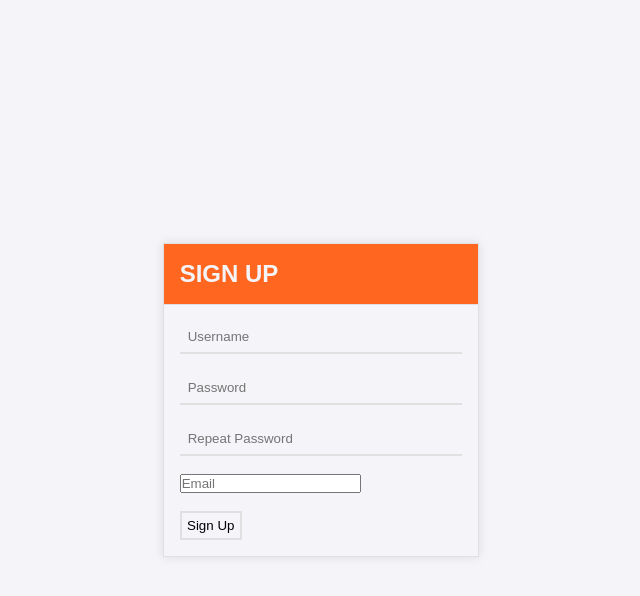
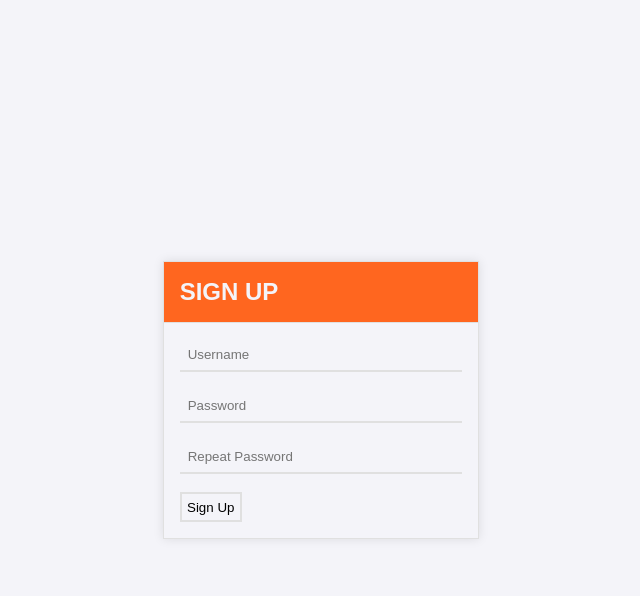
Before and after one commit to kmtrebacz/clockwork-cms, a PHP site: template clockwork-admin/templates/pages/sign-up.twig in a window 1280 px wide. Shown: the top 596 px of the page, without its empty margins (319-959 px from the left). Run offline with PHP 8.4, Linux system fonts and the light colour scheme; the template is opened without the code that fills it, so the values that code supplies are empty; some libraries are stand-ins or nearby versions.

Commit message:
feat: delete input:email

```diff
--- a/clockwork-admin/templates/pages/sign-up.twig
+++ b/clockwork-admin/templates/pages/sign-up.twig
@@ -18,7 +18,6 @@
                 <input type="text" id="username" name="username" placeholder="Username" required><br><br>
                 <input type="password" id="password" name="password" placeholder="Password" required><br><br>
                 <input type="password" id="password_repeat" name="password_repeat" placeholder="Repeat Password" required><br><br>
-                <input type="email" id="email" name="email" placeholder="Email" required><br><br>
                 <input type="submit" value="Sign Up">
             </form>
         </div>
```
